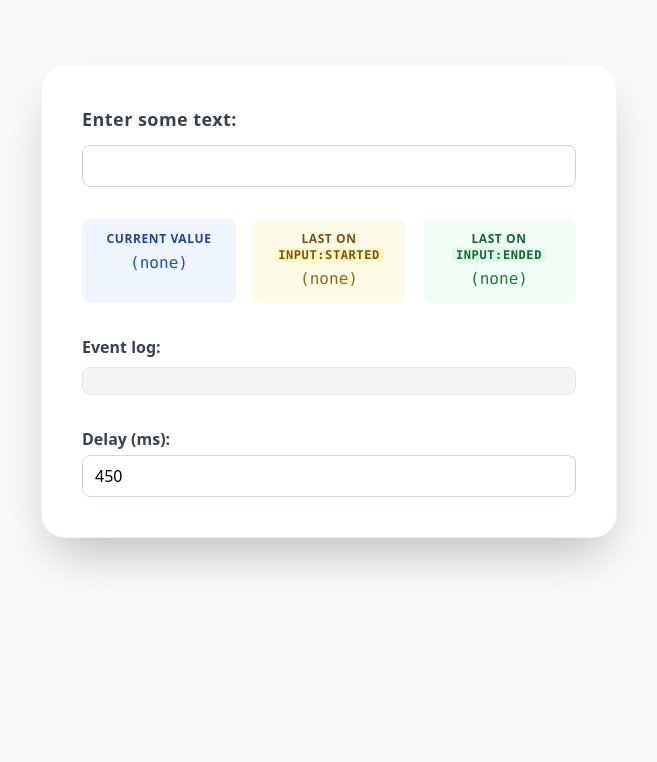
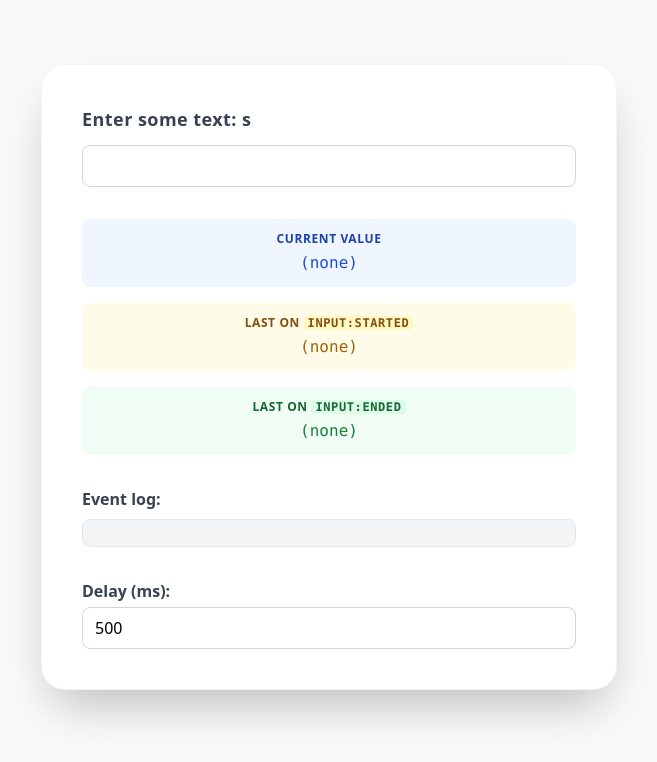
Before and after one commit to ottonascarella/debounce-input, a website: page index.html in a window 1280 px wide. Shown: the whole page, without its empty margins (311-968 px from the left). Drawn offline with nearby package versions, Linux system fonts and the light colour scheme.

Commit message:
ch ch ch change

```diff
--- a/index.html
+++ b/index.html
@@ -5,27 +5,8 @@
         <title>Debounced Input Web Component Demo</title>
         <script type="module" src="./src/debounced-input.js"></script>
         <script src="https://cdn.tailwindcss.com"></script>
-        <link
-            href="https://fonts.googleapis.com/css2?family=Montserrat:wght@400;600&display=swap"
-            rel="stylesheet"
-        />
-        <style>
-            html {
-                font-family:
-                    "Montserrat",
-                    ui-sans-serif,
-                    system-ui,
-                    -apple-system,
-                    BlinkMacSystemFont,
-                    "Segoe UI",
-                    Roboto,
-                    "Helvetica Neue",
-                    Arial,
-                    "Noto Sans",
-                    sans-serif;
-            }
-        </style>
     </head>
+
     <body class="bg-gray-50">
         <div
             class="max-w-xl mx-auto mt-16 bg-white rounded-3xl shadow-2xl p-10 space-y-8 border border-gray-100"
@@ -35,15 +16,15 @@
                     for="myInput"
                     class="block font-semibold text-gray-700 mb-3 tracking-wide text-lg"
                 >
-                    Enter some text:
+                    Enter some text: s
                 </label>
                 <debounced-input
                     id="myInput"
-                    delay="450"
+                    delay="500"
                     class="w-full px-3 py-2 border border-gray-300 rounded-lg focus:outline-none focus:ring-2 focus:ring-blue-400 transition"
                 ></debounced-input>
             </div>
-            <div class="grid grid-cols-1 md:grid-cols-3 gap-4 text-center">
+            <div class="space-y-4 text-center">
                 <div class="bg-blue-50 rounded-lg py-3 px-2">
                     <div
                         class="text-xs text-blue-800 font-semibold uppercase tracking-wider mb-1"
@@ -108,7 +89,7 @@
                     <input
                         type="number"
                         id="delayInput"
-                        value="450"
+                        value="500"
                         min="0"
                         step="50"
                         class="w-full px-3 py-2 border border-gray-300 rounded-lg focus:outline-none focus:ring-2 focus:ring-blue-400 transition"
```
Also changed, not shown: package.json (+2 -5 lines).
